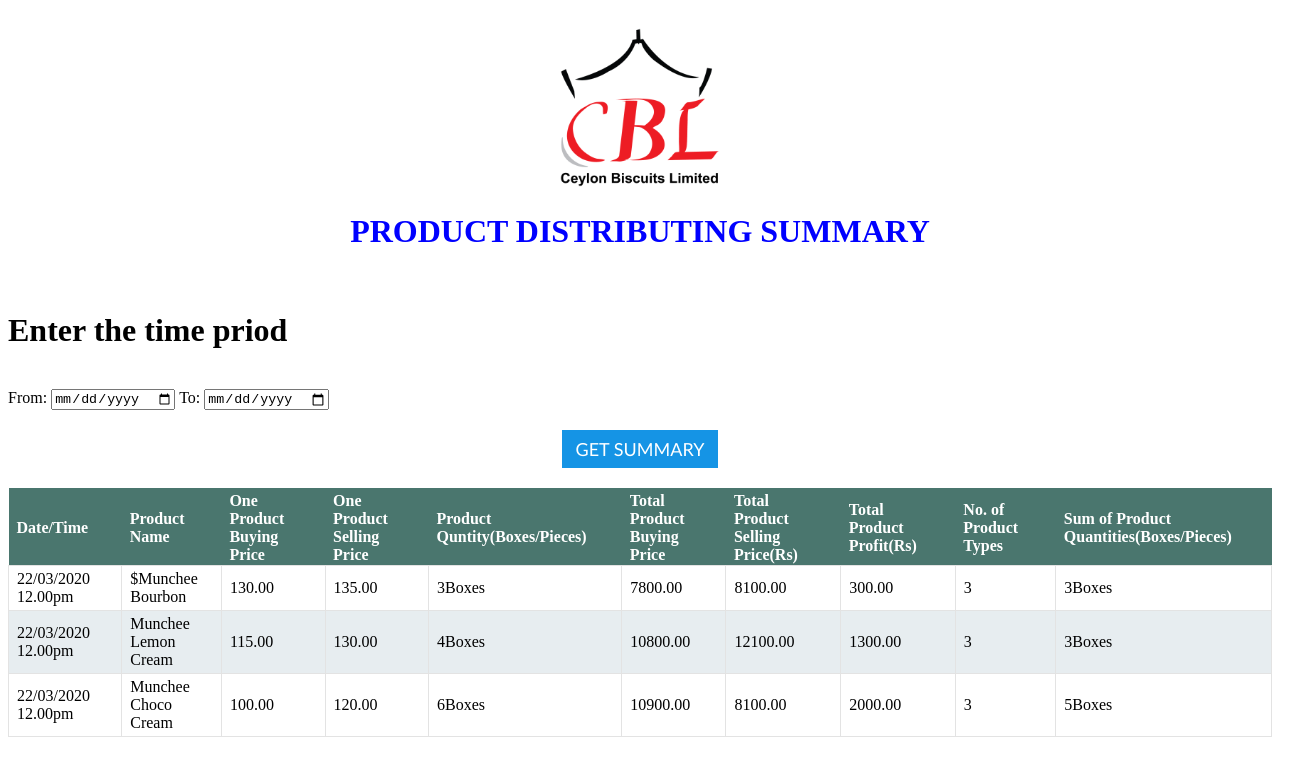
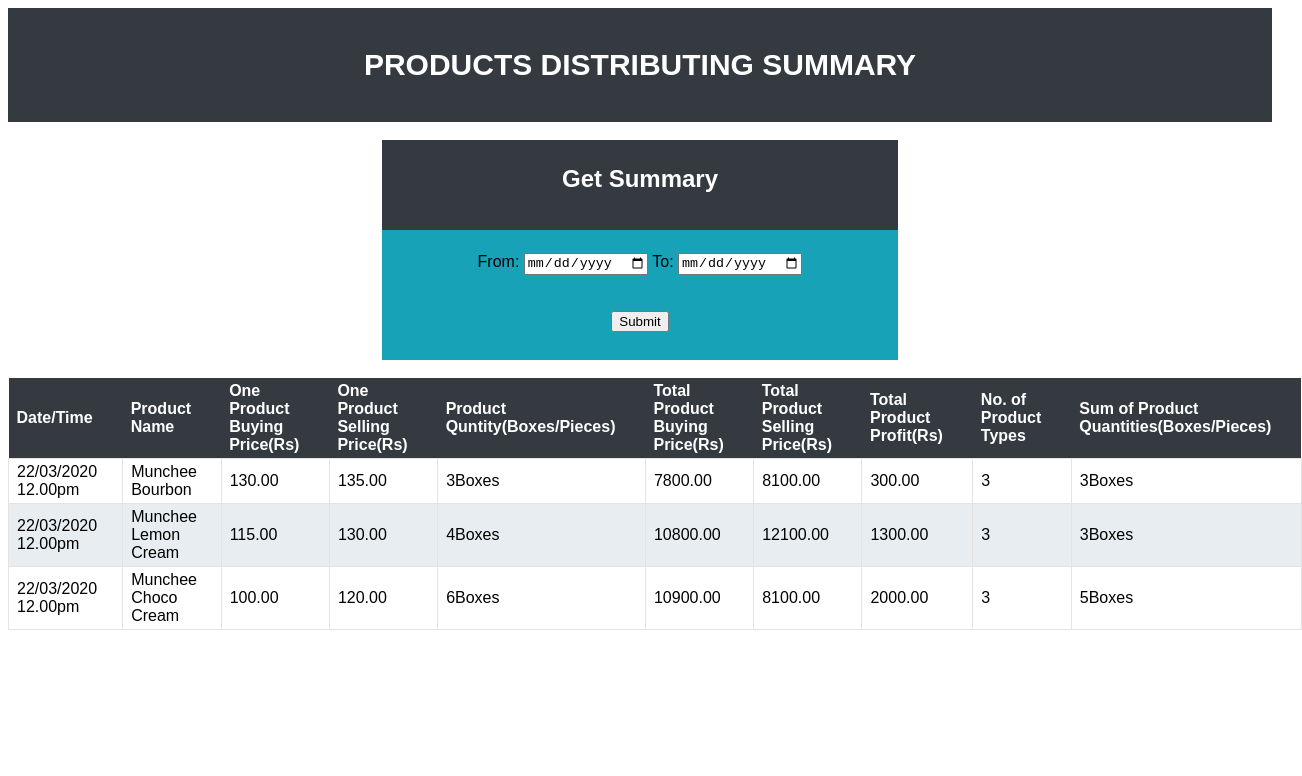
Before and after one commit to Hasitha-Lakshan/Inventory-Management-System-Prototype, a plain HTML site: page Sales Manager Dashboard/summary types/summary/index.html in a window 1280 px wide. Shown: the whole page, 1302 px wide, since content can reach past the window. Drawn offline with Linux system fonts and the light colour scheme.

Commit message:
modified index.html in summary page

```diff
--- a/Sales Manager Dashboard/summary types/summary/index.html
+++ b/Sales Manager Dashboard/summary types/summary/index.html
@@ -1,93 +1,55 @@
 <!DOCTYPE html>
 
 <html lang="en">
+
     <head>
         <meta charset="utf-8"/>
-        <title>Summary</title>
+        <title> HTML tables</title>
+        <link rel="stylesheet" href="main.css" type="text/css" media="screen,projection"/>
+    </head>
 
-    </head>
-<style>
-    .header{
-        padding: 20px;
-        text-align: center;
-        background: #fff;
-        color: blue;
-    }
 
-    .h{
-        font-size: 18px;
-    }
-
-    table{
-        border-collapse: collapse;
-    }
-
-    th{
-        text-align: left;
-        background-color: #4a766e;
-        color: #fff;
-        padding: 4px 30px 1px 8px;
-    }
-
-    td{
-        border: 1px solid #e3e3e3;
-        padding: 4px 8px;
-    }
-
-    tr:nth-child(odd) td{
-        background-color: #e7edf0;
-    }
-
-    .summary{
-        background: #1594e5;
-        color: #fff;
-        font-family: calibri;
-        display: block;
-        width: 140px;
-        font-size: 18px;
-        text-transform: uppercase;
-        padding: 8px;
-        text-align: center;
-        margin: 20px auto;
-        cursor: pointer;
-    }
-
-</style>
     <body>
         <div class="header">
-            <img src="pic1.png" style="width: 13%">
-            <h1>PRODUCT DISTRIBUTING SUMMARY</h1>
+            <h1>PRODUCTS DISTRIBUTING SUMMARY</h1>
         </div>
+        <br>
+        <center>
+            <div class="header2">
+                <h2>Get Summary</h2>
+            </div>
+            <div class="header3">
+                <form>
+                    <br>
+                    <label>From:</label>
+                    <input type="date"/>
+                    <label>To:</label>
+                    <input type="date"/><br><br><br>
+                    <button class="btn btn-dark" type="submit">Submit</button>
+                </form>
+            </div>
+        </center>
 
-        <form>
-            <h1>Enter the time priod</h1><br>
-            <label>From:</label>
-            <input type="date"/>
-            <label>To:</label>
-            <input type="date"/> <br>
-        </form>
-
-        <div class="summary">
-        <a id="summary">Get Summary</a>
-        </div>
+        <br>
 
         <table>
             <tr>
                 <th>Date/Time</th>
                 <th>Product Name</th>
-                <th>One Product Buying Price</th>
-                <th>One Product Selling Price</th>
+                <th>One Product Buying Price(Rs)</th>
+                <th>One Product Selling Price(Rs)</th>
                 <th>Product Quntity(Boxes/Pieces)</th>
-                <th>Total Product Buying Price</th>
+                <th>Total Product Buying Price(Rs)</th>
                 <th>Total Product Selling Price(Rs)</th>
                 <th>Total Product Profit(Rs)</th>
                 <th>No. of Product Types</th>
                 <th>Sum of Product Quantities(Boxes/Pieces)</th>
+
             </tr>
 
             <tr>
                 <td>22/03/2020 12.00pm</td>
-                <td>$Munchee Bourbon</td>
+                <td>Munchee Bourbon</td>
                 <td>130.00</td>
                 <td>135.00</td>
                 <td>3Boxes</td>
@@ -113,7 +75,6 @@
 
             </tr>
 
-
             <tr>
                 <td>22/03/2020 12.00pm</td>
                 <td>Munchee Choco Cream</td>
--- /dev/null
+++ b/Sales Manager Dashboard/summary types/summary/main.css
@@ -0,0 +1,59 @@
+body{
+    font-family: arial;
+}
+
+.header {
+    padding: 20px;
+    text-align: center;
+    background: #343a40;
+    color: #fff;
+}
+
+.header h1{
+    font-size: 30px;
+    text-align: center;
+}
+
+.header2 {
+    height: 80px;
+    width: 40%;
+    padding: 5px;
+    text-align: center;
+    background: #343a40;
+    color: #fff;
+}
+
+.header2 h1{
+    font-size: 20px;
+    text-align: center;
+}
+
+.header3{
+    height: 120px;
+    width: 40%;
+    padding: 5px;
+    background: #17a2b8;
+}
+
+
+table{
+    border-collapse: collapse;
+}
+
+
+th{
+    text-align: left;
+    background-color: #343a40;
+    color: #fff;
+    padding: 4px 30px 4px 8px;
+}
+
+
+td{
+    border: 1px solid #e3e3e3;
+    padding: 4px 8px;
+}
+
+tr:nth-child(odd) td{
+    background-color: #e7edf0;
+}
```
Also changed, not shown: Sales Manager Dashboard/summary types/summary/pic1.png (deleted).
